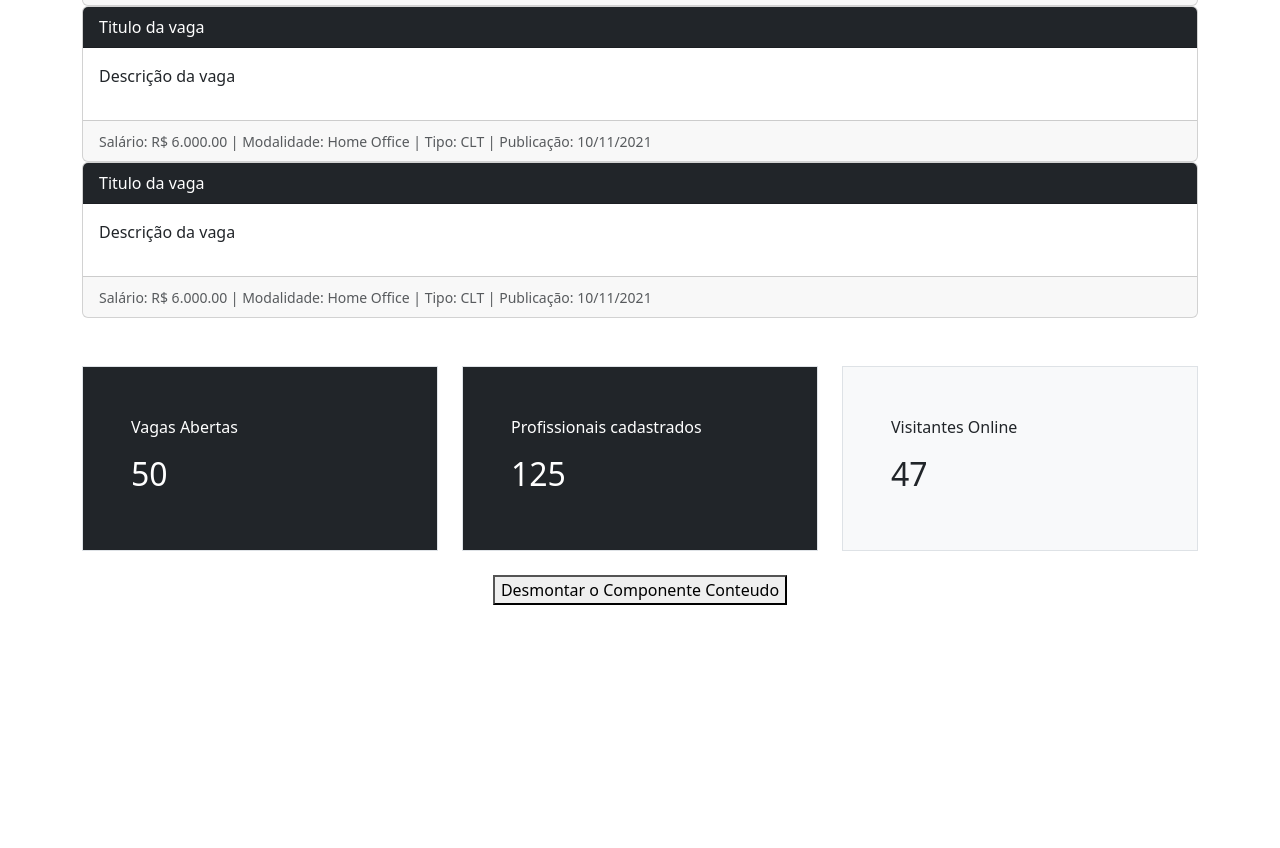
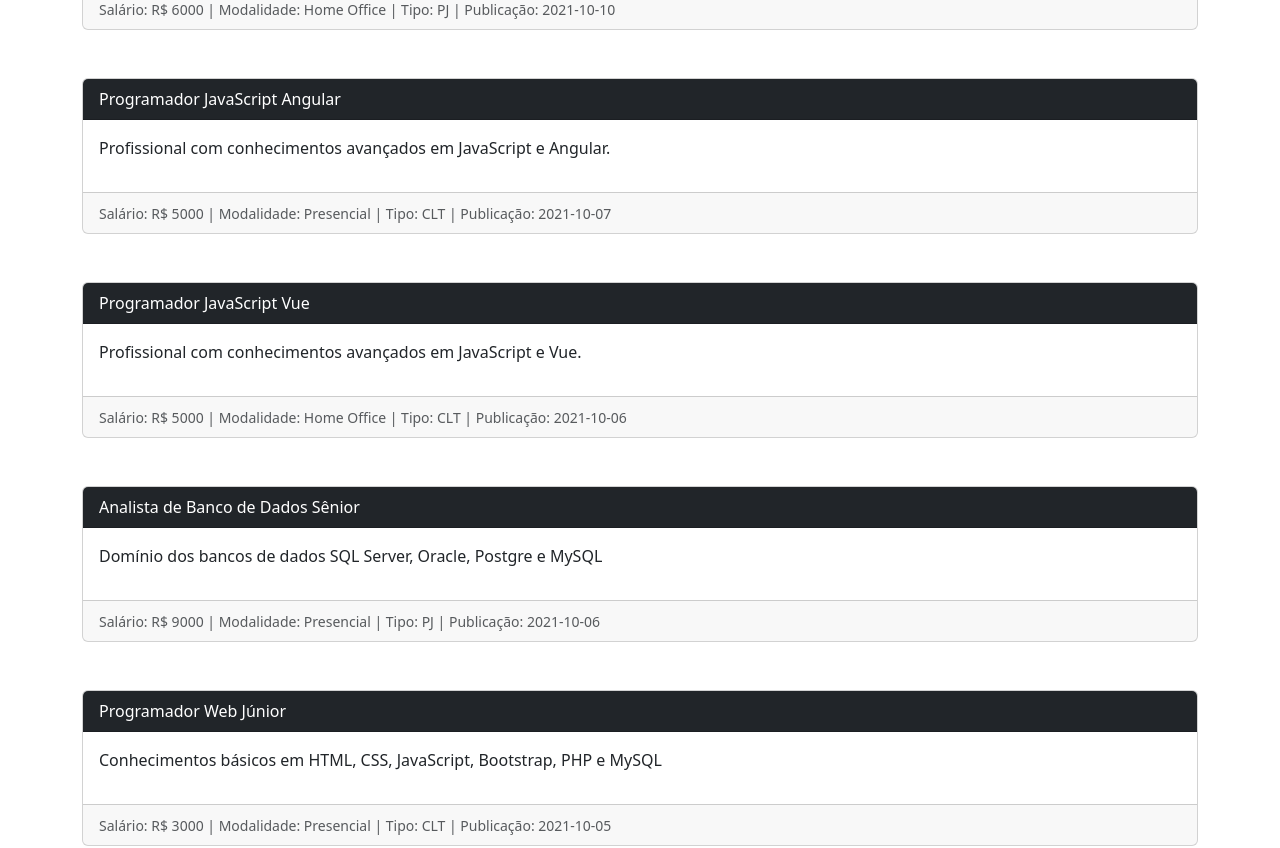
Before and after one commit to ProgramadorVictor/vagas-front, a Vue app: page / in a window 1280 px wide. Shown: the part 640-1488 px from the top of the page. Before the commit the page ends 1245 px from the top, so only its background shows below. Built offline with nearby package versions, Linux system fonts and the light colour scheme.

Commit message:
feat: vagacomponent com v-for e kebab-case

```diff
--- a/src/components/comuns/VagaComponent.vue
+++ b/src/components/comuns/VagaComponent.vue
@@ -1,19 +1,19 @@
 <template>
     <div class="card">
-        <div class="card-header bg-dark text-white">Titulo da vaga</div>
+        <div class="card-header bg-dark text-white">{{ vaga.titulo }}</div>
         <div class="card-body">
             <p>
-                Descrição da vaga
+                {{kebabCase}} <!-- Vue.js recebeu ma kebab-case e ela é chamada oomo CamelCase -->
             </p>
         </div>
         <div class="card-footer">
-            <small class="text-muted">Salário: R$ 6.000.00 | Modalidade: Home Office | Tipo: CLT | Publicação: 10/11/2021</small>
+            <small class="text-muted">Salário: R$ {{vaga.salario}} | Modalidade: {{ vaga.modalidade }} | Tipo: {{vaga.tipo}} | Publicação: {{vaga.publicacao}}</small>
         </div>
     </div>
 </template>
 <script>
     export default {
-
+        props: ['vaga', 'kebab-case']
     }
 </script>
 <style lang="css">
--- a/src/components/views/HomeView.vue
+++ b/src/components/views/HomeView.vue
@@ -6,11 +6,9 @@
             </div>
         </div>
 
-        <div class="row mt-5">
+        <div class="row mt-5" v-for="(vaga,id) in vagas" :key="id" :vaga="vaga">
             <div class="col">
-                <VagaComponent/>
-                <VagaComponent/>
-                <VagaComponent/><!-- self-closing -->
+                <VagaComponent :vaga="vaga" :kebab-case="vaga.descricao"/><!-- self-closing -->
             </div>
         </div>
 
@@ -43,7 +41,47 @@
             VagaComponent
         },
         data: () => ({
-            usuarioOnline: 0
+            usuarioOnline: 0,
+            vagas: [  {
+                titulo: 'Analista Programador PHP Pleno',
+                descricao: 'Profissional com conhecimentos em PHP, Laravel e MySQL. Necessário 3 anos de experiências. Atuará na manutenção de sistemas legados da empresa.',
+                salario: 6000,
+                modalidade: 'Home Office',
+                tipo: 'PJ',
+                publicacao: '2021-10-10'
+            },
+            {
+                titulo: 'Programador JavaScript Angular',
+                descricao: 'Profissional com conhecimentos avançados em JavaScript e Angular.',
+                salario: 5000,
+                modalidade: 'Presencial',
+                tipo: 'CLT',
+                publicacao: '2021-10-07'
+            },
+            {
+                titulo: 'Programador JavaScript Vue',
+                descricao: 'Profissional com conhecimentos avançados em JavaScript e Vue.',
+                salario: 5000,
+                modalidade: 'Home Office',
+                tipo: 'CLT',
+                publicacao: '2021-10-06'
+            },
+            {
+                titulo: 'Analista de Banco de Dados Sênior',
+                descricao: 'Domínio dos bancos de dados SQL Server, Oracle, Postgre e MySQL',
+                salario: 9000,
+                modalidade: 'Presencial',
+                tipo: 'PJ',
+                publicacao: '2021-10-06'
+            },
+            {
+                titulo: 'Programador Web Júnior',
+                descricao: 'Conhecimentos básicos em HTML, CSS, JavaScript, Bootstrap, PHP e MySQL',
+                salario: 3000,
+                modalidade: 'Presencial',
+                tipo: 'CLT',
+                publicacao: '2021-10-05'
+            }]
         }),
         methods: {
             getUserOnline(){ //Simulando solicitações para o back-end para usuarios online
```
